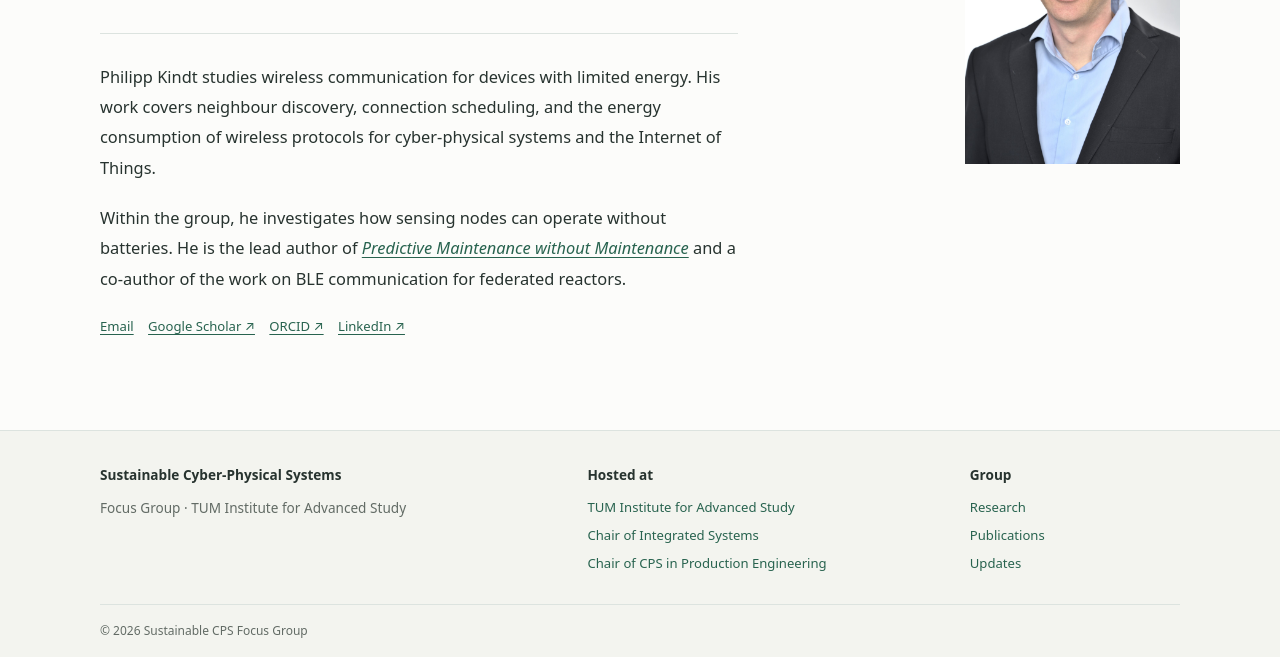
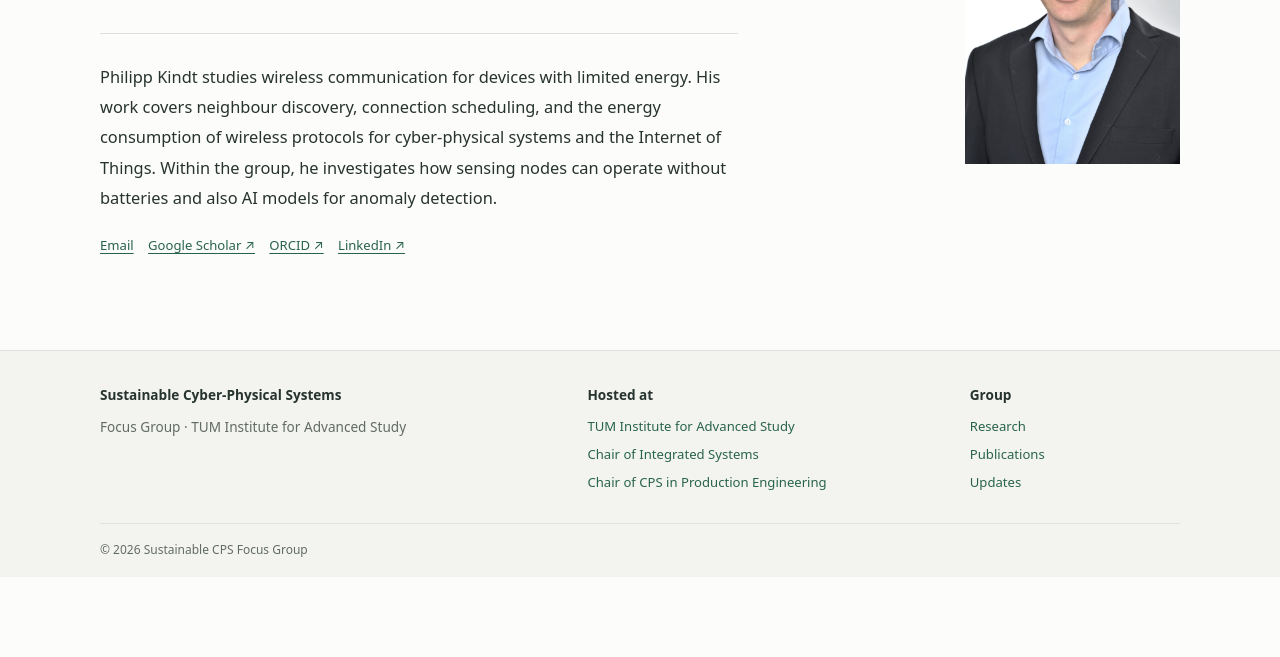
Before and after one commit to Sustainable-CPSs-Group/sustainable-cpss.github.io, an Astro site: page /people/philipp-kindt in a window 1280 px wide. Shown: the part 282-939 px from the top of the page. After the commit the page ends 859 px from the top, so only its background shows below. Built offline with nearby package versions, Linux system fonts and the light colour scheme; Astro itself is replaced by a stand-in of ours.

Commit message:
Update philipp-kindt.md

```diff
--- a/src/content/people/philipp-kindt.md
+++ b/src/content/people/philipp-kindt.md
@@ -18,5 +18,4 @@ links:
 ---
 
 Philipp Kindt studies wireless communication for devices with limited energy. His work covers neighbour discovery, connection scheduling, and the energy consumption of wireless protocols for cyber-physical systems and the Internet of Things.
-
-Within the group, he investigates how sensing nodes can operate without batteries. He is the lead author of [*Predictive Maintenance without Maintenance*](/blog/2026/predictive-maintenance-without-maintenance/) and a co-author of the work on BLE communication for federated reactors.
+Within the group, he investigates how sensing nodes can operate without batteries and also AI models for anomaly detection.
```
